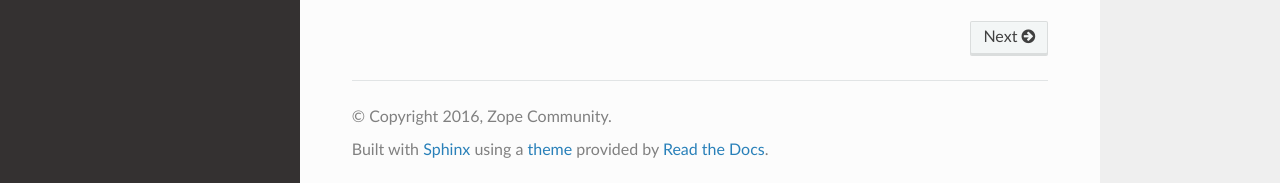
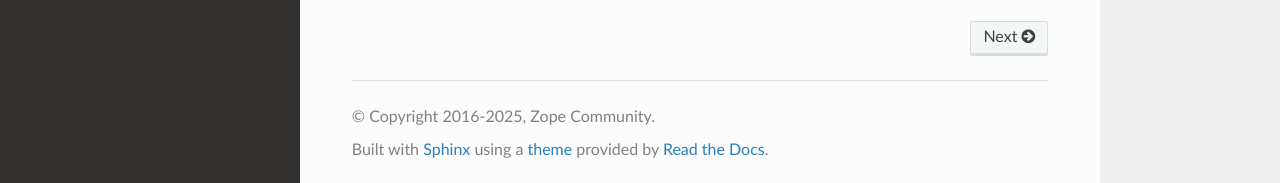
Before and after one commit to zopefoundation/zope.keyreference, a Sphinx documentation site: the page built from docs/index.rst, in a window 1280 px wide and 1206 px high. Shown: the part 1020-1203 px from the top of the window. Built offline with Sphinx 7.4.7 and the Read the Docs theme 3.1.0, drawn with Linux system fonts in a browser that asks for light colours.

```diff
--- a/docs/conf.py
+++ b/docs/conf.py
@@ -1,4 +1,3 @@
-# -*- coding: utf-8 -*-
 #
 # zope.keyreference documentation build configuration file, created by
 # sphinx-quickstart on Tue Sep 13 15:00:43 2016.
@@ -44,7 +43,7 @@ templates_path = ['_templates']
 # You can specify multiple suffix as a list of string:
 #
 # source_suffix = ['.rst', '.md']
-source_suffix = '.rst'
+source_suffix = {'.rst': 'restructuredtext'}
 
 # The encoding of source files.
 #
@@ -54,9 +53,9 @@ source_suffix = '.rst'
 master_doc = 'index'
 
 # General information about the project.
-project = u'zope.keyreference'
-copyright = u'2016, Zope Community'
-author = u'Zope Community'
+project = 'zope.keyreference'
+copyright = '2016-2025, Zope Community'
+author = 'Zope Community'
 
 # The version info for the project you're documenting, acts as replacement for
 # |version| and |release|, also used in various other places throughout the
@@ -74,7 +73,7 @@ version = '.'.join(release.split('.')[:2])
 #
 # This is also used if you do content translation via gettext catalogs.
 # Usually you set "language" from the command line for these cases.
-language = None
+language = 'en'
 
 # There are two options for replacing |today|: either, you set today to some
 # non-false value, then it is used:
@@ -153,15 +152,15 @@ html_theme = 'sphinx_rtd_theme'
 # html_logo = None
 
 # The name of an image file (relative to this directory) to use as a favicon of
-# the docs.  This file should be a Windows icon file (.ico) being 16x16 or 32x32
-# pixels large.
+# the docs.  This file should be a Windows icon file (.ico) being 16x16 or
+# 32x32 pixels large.
 #
 # html_favicon = None
 
 # Add any paths that contain custom static files (such as style sheets) here,
 # relative to this directory. They are copied after the builtin static files,
 # so a file named "default.css" will overwrite the builtin "default.css".
-html_static_path = ['_static']
+# html_static_path = ['_static']
 
 # Add any extra paths that contain custom files (such as robots.txt or
 # .htaccess) here, relative to this directory. These files are copied
@@ -246,29 +245,29 @@ htmlhelp_basename = 'zopekeyreferencedoc'
 # -- Options for LaTeX output ---------------------------------------------
 
 latex_elements = {
-     # The paper size ('letterpaper' or 'a4paper').
-     #
-     # 'papersize': 'letterpaper',
+    # The paper size ('letterpaper' or 'a4paper').
+    #
+    # 'papersize': 'letterpaper',
 
-     # The font size ('10pt', '11pt' or '12pt').
-     #
-     # 'pointsize': '10pt',
+    # The font size ('10pt', '11pt' or '12pt').
+    #
+    # 'pointsize': '10pt',
 
-     # Additional stuff for the LaTeX preamble.
-     #
-     # 'preamble': '',
+    # Additional stuff for the LaTeX preamble.
+    #
+    # 'preamble': '',
 
-     # Latex figure (float) alignment
-     #
-     # 'figure_align': 'htbp',
+    # Latex figure (float) alignment
+    #
+    # 'figure_align': 'htbp',
 }
 
 # Grouping the document tree into LaTeX files. List of tuples
 # (source start file, target name, title,
 #  author, documentclass [howto, manual, or own class]).
 latex_documents = [
-    (master_doc, 'zopekeyreference.tex', u'zope.keyreference Documentation',
-     u'Zope Community', 'manual'),
+    (master_doc, 'zopekeyreference.tex', 'zope.keyreference Documentation',
+     'Zope Community', 'manual'),
 ]
 
 # The name of an image file (relative to this directory) to place at the top of
@@ -309,7 +308,7 @@ latex_documents = [
 # One entry per manual page. List of tuples
 # (source start file, name, description, authors, manual section).
 man_pages = [
-    (master_doc, 'zopekeyreference', u'zope.keyreference Documentation',
+    (master_doc, 'zopekeyreference', 'zope.keyreference Documentation',
      [author], 1)
 ]
 
@@ -324,7 +323,7 @@ man_pages = [
 # (source start file, target name, title, author,
 #  dir menu entry, description, category)
 texinfo_documents = [
-    (master_doc, 'zopekeyreference', u'zope.keyreference Documentation',
+    (master_doc, 'zopekeyreference', 'zope.keyreference Documentation',
      author, 'zopekeyreference', 'One line description of project.',
      'Miscellaneous'),
 ]
@@ -348,13 +347,16 @@ texinfo_documents = [
 
 # Example configuration for intersphinx: refer to the Python standard library.
 intersphinx_mapping = {
-    'https://docs.python.org/': None,
+    'python': ('https://docs.python.org/', None),
 }
 
-extlinks = {'issue': ('https://github.com/zopefoundation/zope.keyreference/issues/%s',
-                      'issue #'),
-            'pr': ('https://github.com/zopefoundation/zope.keyreference/pull/%s',
-                   'pull request #')}
+extlinks = {
+    'issue': (
+        'https://github.com/zopefoundation/zope.keyreference/issues/%s',
+        'issue #'),
+    'pr': (
+        'https://github.com/zopefoundation/zope.keyreference/pull/%s',
+        'pull request #')}
 
 autodoc_default_flags = ['members', 'show-inheritance']
 autoclass_content = 'both'
```
Also changed, not shown: setup.py (+5 -5 lines), 1 other file.
